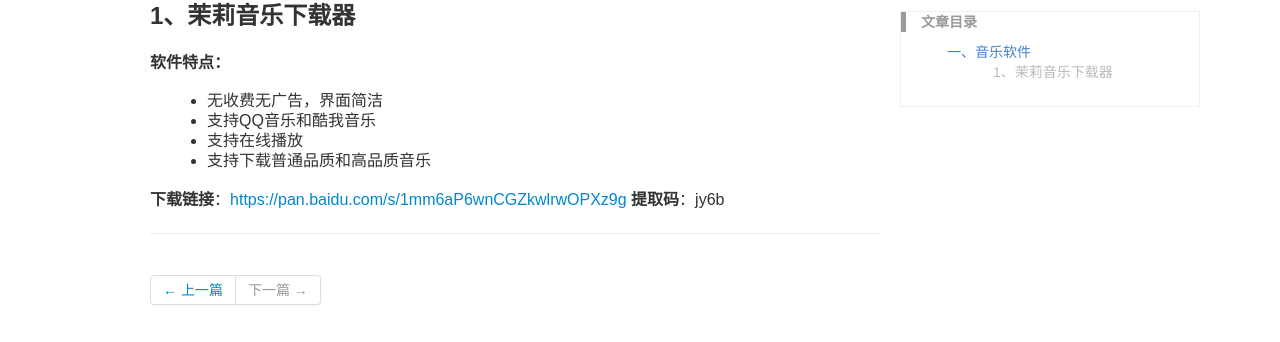
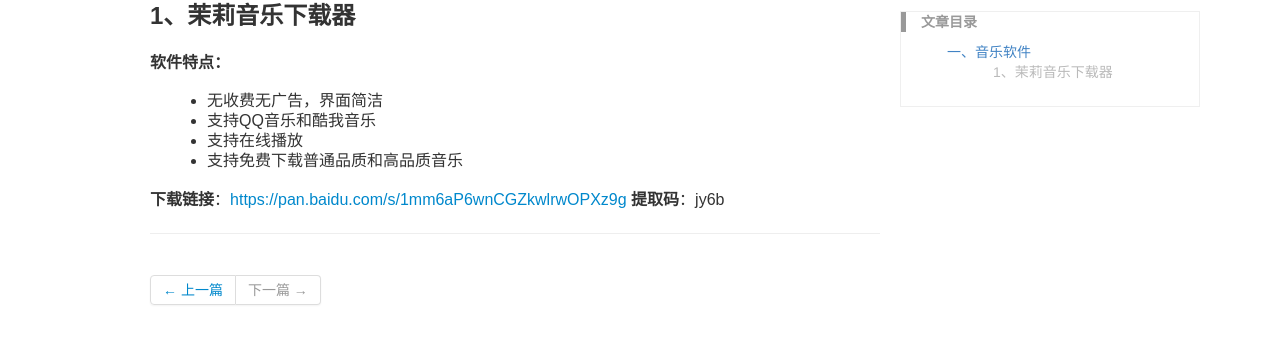
Before and after one commit to yuanmingchen/yuanmingchen.github.io, a Jekyll site: the page built from _posts/2019-05-24-good-software-share.md, in a window 1280 px wide. Shown: the part 373-715 px from the top of the page. Built offline with Jekyll 4.4.1, drawn with Linux system fonts in a browser that asks for light colours; comment, search, counter and statistics services are not loaded.

Commit message:
Updates _posts/2019-05-24-good-software-share.md
Auto commit by GitBook Editor

```diff
--- a/_posts/2019-05-24-good-software-share.md
+++ b/_posts/2019-05-24-good-software-share.md
@@ -15,7 +15,7 @@
 - 无收费无广告，界面简洁
 - 支持QQ音乐和酷我音乐
 - 支持在线播放
-- 支持下载普通品质和高品质音乐
+- 支持免费下载普通品质和高品质音乐
 
 
 **下载链接**：<https://pan.baidu.com/s/1mm6aP6wnCGZkwlrwOPXz9g>
```
